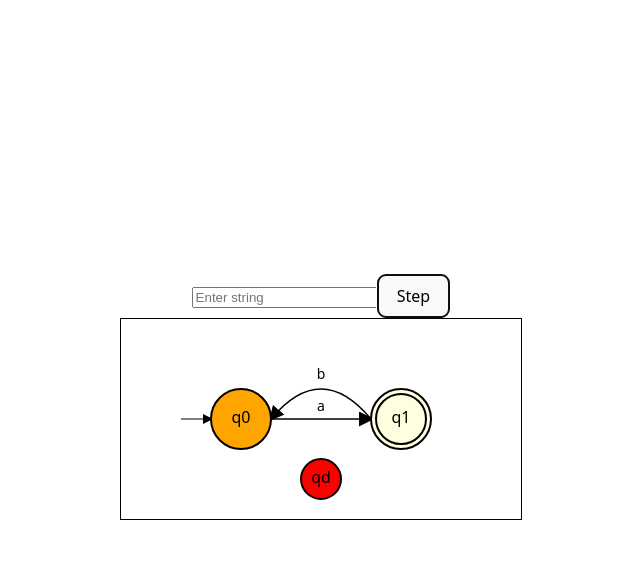
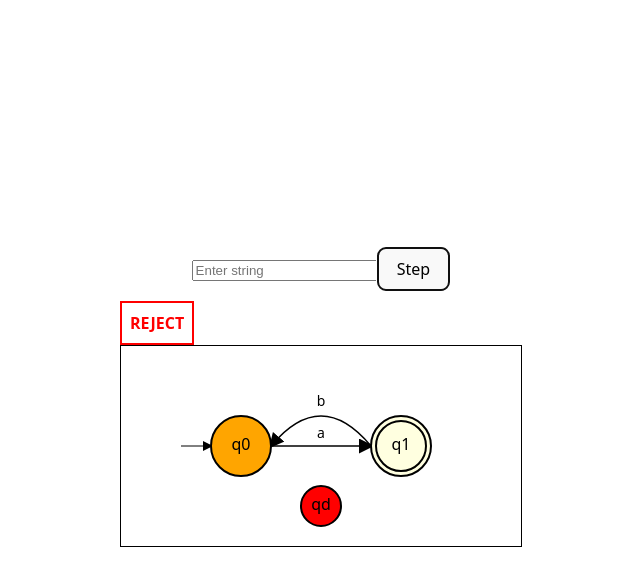
Before and after one commit to Sran012/state-machine-lab, a React (Vite) app: page / in a window 1280 px wide. Both pictures are taken after a click on the button "Step". Shown: the top 586 px of the page, without its empty margins (319-959 px from the left). Built offline with nearby package versions, Linux system fonts and the light colour scheme.

Commit message:
[feat] : Accept or reject DFA input strings based on defined transitions and states.

```diff
--- a/src/components/DFACanvas.tsx
+++ b/src/components/DFACanvas.tsx
@@ -9,6 +9,8 @@ function DFACanvas() {
   const [Index, setIndex] = useState<number>(0);
   const [CurrentState, setCurrentState] = useState<string>(startState);
   const [activeTransition, setActiveTransition] = useState<Transition | null>(null);
+  const [result, setResult] = useState<"ACCEPT" | "REJECT" | null>(null);
+
 
 
 
@@ -43,7 +45,15 @@ function DFACanvas() {
     states.find((s) => s.id === id)!;
 
   const step = () => {
-    if (Index >= Input.length) return;
+    if (Index === Input.length){
+      if (finalStates.includes(CurrentState)) {
+        setResult("ACCEPT");
+      }
+      else {
+        setResult("REJECT");
+      }
+      return;
+    }
 
     const symbol = Input[Index];
 
@@ -61,6 +71,7 @@ function DFACanvas() {
     setActiveTransition(transition);
     setCurrentState(transition.to);
     setIndex(Index + 1);
+
   };
 
 
@@ -75,11 +86,29 @@ function DFACanvas() {
             setInput(e.target.value);
             setIndex(0);
             setCurrentState(startState);
+            setActiveTransition(null);
+            setResult(null);
           }}
           placeholder="Enter string"
         />
         <button onClick={step}>Step</button>
       </div>
+
+      {result && (
+        <div
+          style={{
+            marginTop: "10px",
+            padding: "8px",
+            fontWeight: "bold",
+            color: result === "ACCEPT" ? "green" : "red",
+            border: `2px solid ${result === "ACCEPT" ? "green" : "red"}`,
+            width: "fit-content",
+          }}
+        >
+          {result}
+        </div>
+      )}
+
 
       <svg width="400" height="200" style={{ border: "1px solid black" }}>
 
```
